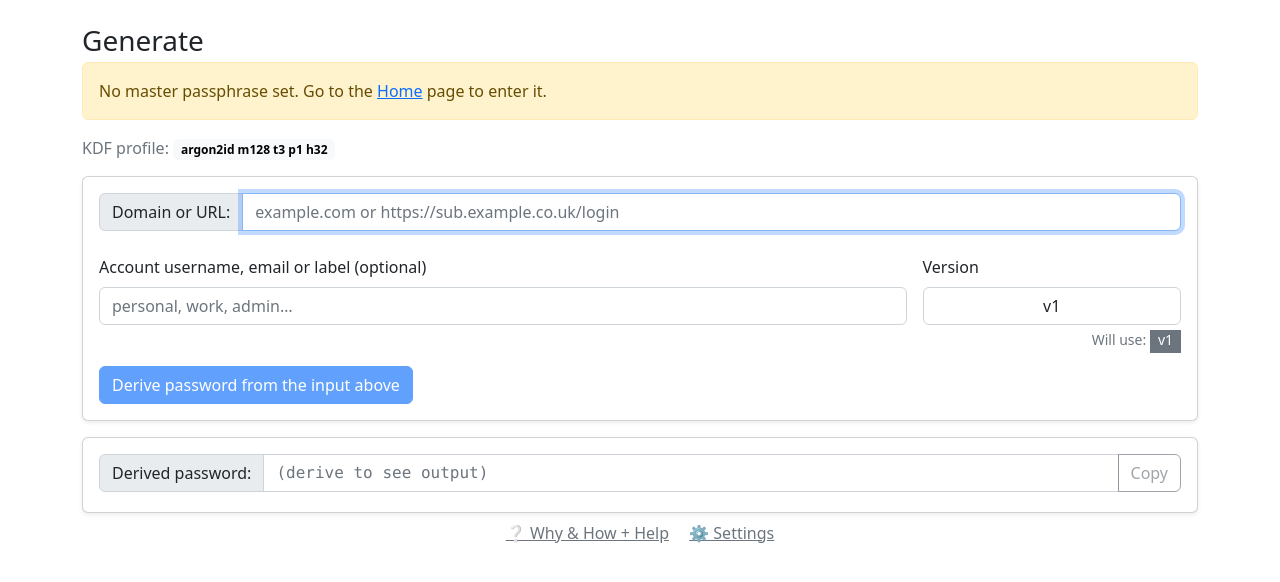
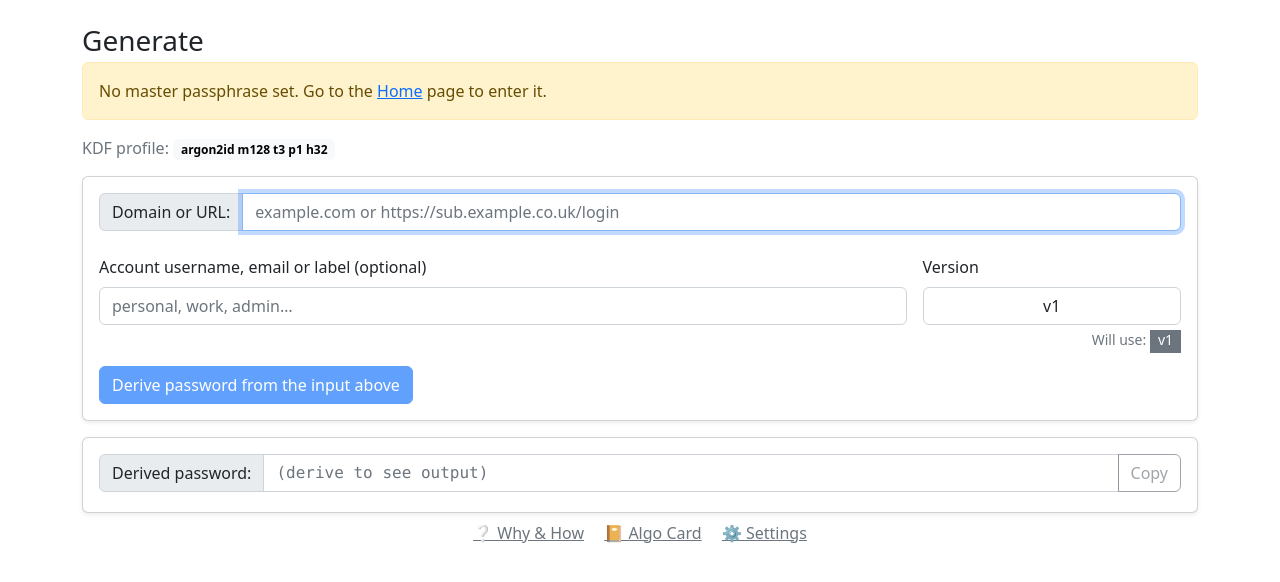
Before and after one commit to WebDevBooster/passbooster, a SvelteKit app: page /generate in a window 1280 px wide. Shown: the top 582 px of the page. Built offline with nearby package versions, Linux system fonts and the light colour scheme.

Commit message:
Add placeholder for Algo Card.

```diff
--- a/src/routes/generate/+page.svelte
+++ b/src/routes/generate/+page.svelte
@@ -319,7 +319,8 @@
 
     <div class="row">
         <div class="col-12 mt-2 text-center">
-            <a class="link-secondary px-2" href="#/help">❔ Why &amp; How + Help</a>
+            <a class="link-secondary px-2" href="#/help">❔ Why &amp; How</a>
+            <a class="link-secondary px-2" href="#">📔 Algo Card</a>
             <a class="link-secondary px-2" href="#/settings">⚙️ Settings</a>
         </div>
     </div>
```
